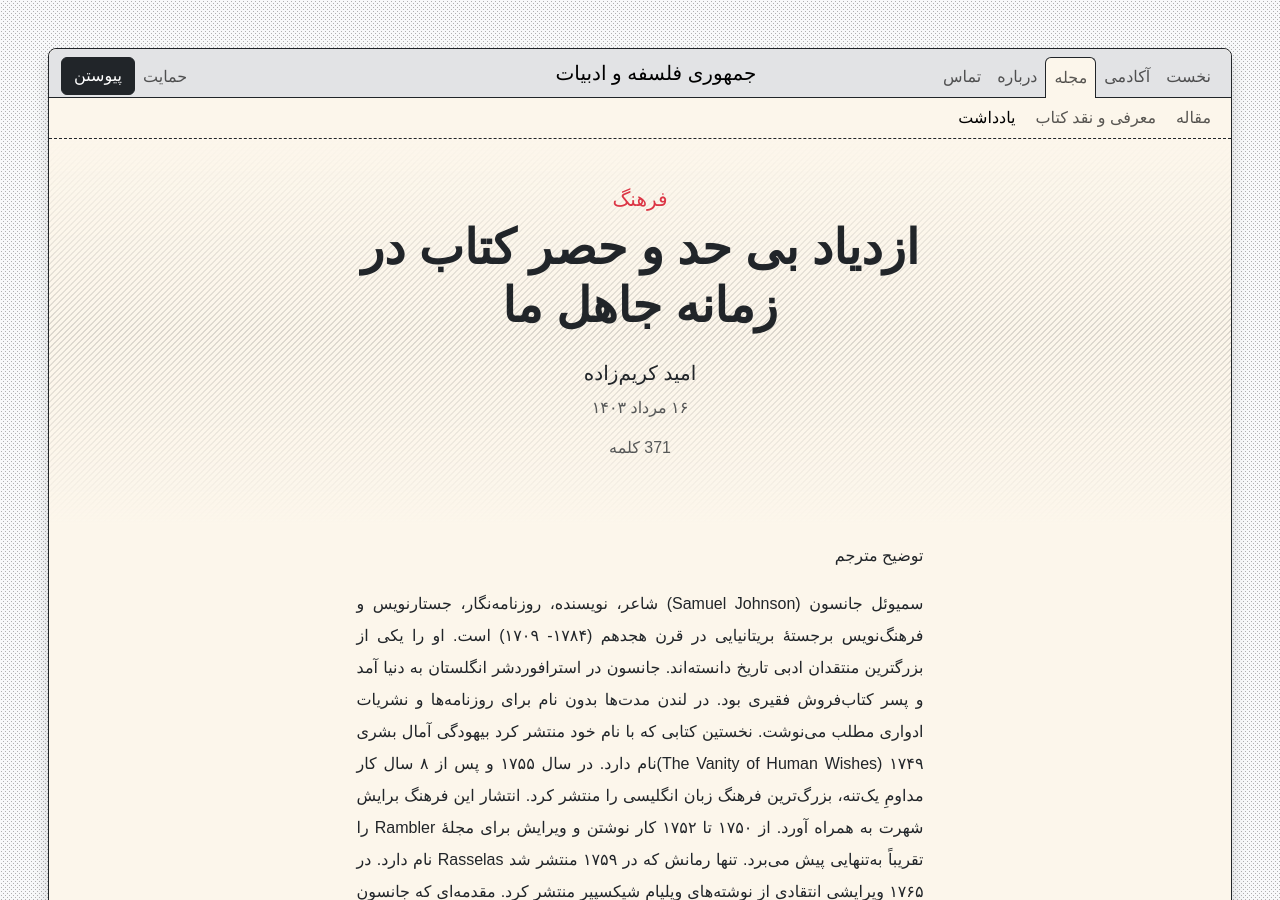
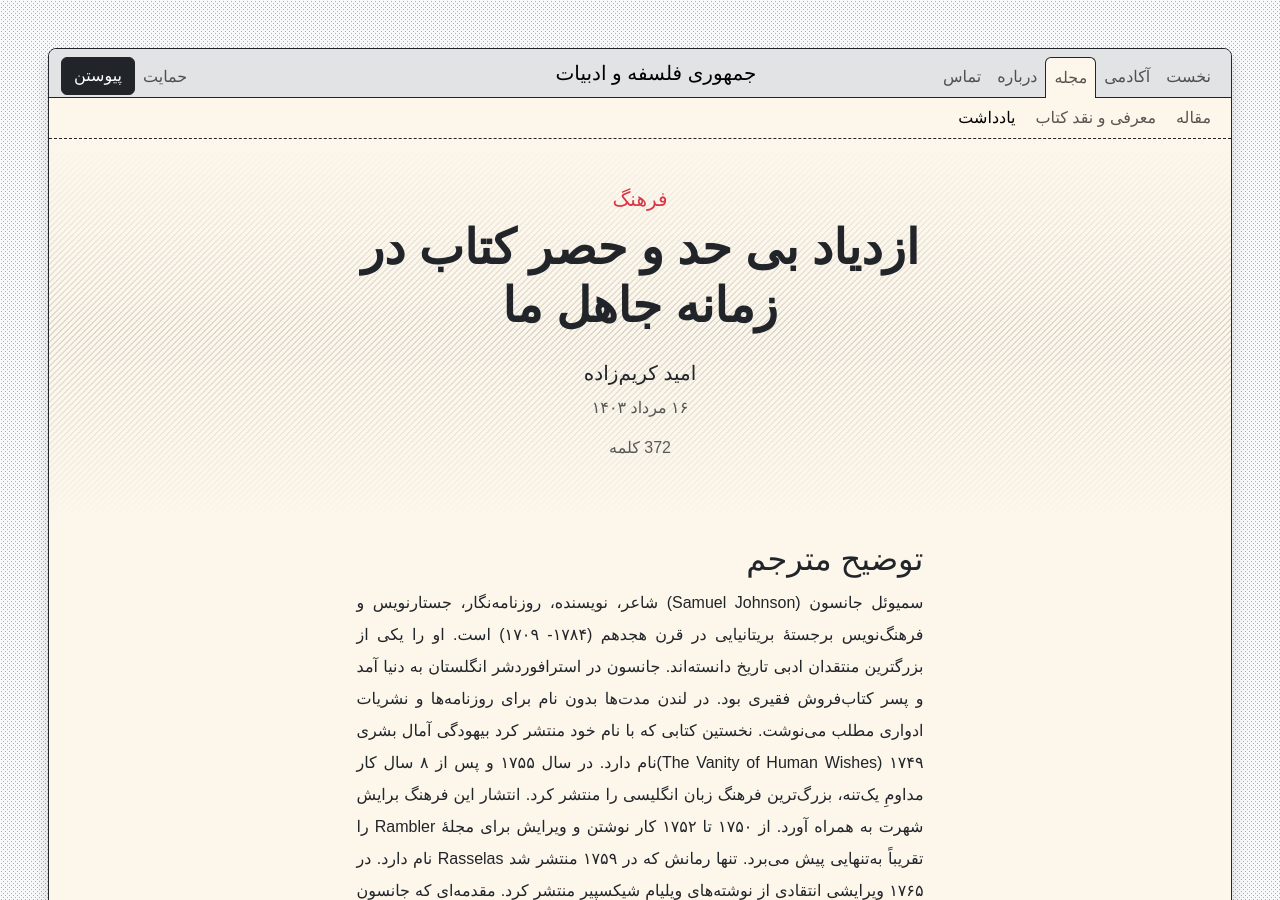
Before and after one commit to phicudemy/phicudemy.github.io, a Jekyll site: the page built from _posts/2024-08-07-samueljohnson.md, in a window 1280 px wide and 900 px high. Built offline with Jekyll 4.4.1, drawn with Linux system fonts in a browser that asks for light colours; some web fonts are replaced; comment, search, counter and statistics services are not loaded.

Commit message:
TinaCMS content update

```diff
--- a/_posts/2024-08-07-samueljohnson.md
+++ b/_posts/2024-08-07-samueljohnson.md
@@ -9,7 +9,8 @@ contents: _contents/notes.md
 excerpt: ''
 ---
 
-توضیح مترجم
+
+## توضیح مترجم
 
 سمیوئل جانسون (Samuel Johnson) شاعر، نویسنده، روزنامه‌نگار، جستارنویس و فرهنگ‌نویس برجستهٔ بریتانیایی در قرن هجدهم (۱۷۸۴- ۱۷۰۹) است. او را یکی از بزرگترین منتقدان ادبی تاریخ دانسته‌اند. جانسون در استرافوردشر انگلستان به دنیا آمد و پسر کتاب‌فروش فقیری بود. در لندن مدت‌ها بدون نام برای روزنامه‌ها و نشریات ادواری مطلب می‌نوشت. نخستین کتابی که با نام خود منتشر کرد بیهودگی آمال بشری ۱۷۴۹  (The Vanity of Human Wishes)نام دارد. در سال ۱۷۵۵ و پس از ۸ سال کار مداومِ یک‌تنه، بزرگ‌ترین فرهنگ زبان انگلیسی را منتشر کرد. انتشار این فرهنگ برایش شهرت به همراه آورد. از ۱۷۵۰ تا ۱۷۵۲ کار نوشتن و ویرایش برای مجلهٔ Rambler را تقریباً به‌تنهایی پیش می‌برد. تنها رمانش که در ۱۷۵۹ منتشر شد Rasselas نام دارد. در ۱۷۶۵ ویرایشی انتقادی از نوشته‌های ویلیام شیکسپیر منتشر کرد. مقدمه‌ای که جانسون بر این ویرایش نوشت شیکسپیر را در مقام مهم‌ترین چهرهٔ ادبی انگلستان تثبیت کرد. مجموعهٔ مقدمه‌های زندگینامه‌ای و انتقادی او به آثار شاعران انگلیسی ۱۸۸۱-۱۷۷۹ خود اثر برجسته‌ای در زمینهٔ نقد ادبی به‌شمار می‌آید. جانسون که همنشین دلپذیری به شمار می‌آمد در سال ۱۷۶۴ به پایه‌گذاری کلوبی ادبی کمک کرد که به خاطر اعضای برجسته‌اش شهرت دارد. برخی از این اعضا عبارتند از دیوید گاریک، ادموند برک، آلیور گلدسمیت و جاشوا رینولدز. شهرت گزین‌گویه‌های جانسون او را به یکی از پراستنادترین نویسندگان انگلیسی زبان تبدیل کرده است. زندگینامهٔ مفصل جانسون که توسط جیمز بازوِل -یکی از دوستان و معاشران او- نوشته شده در شمار بهترین زندگینامه‌های تاریخ ادبیات است.
 <br>
```
